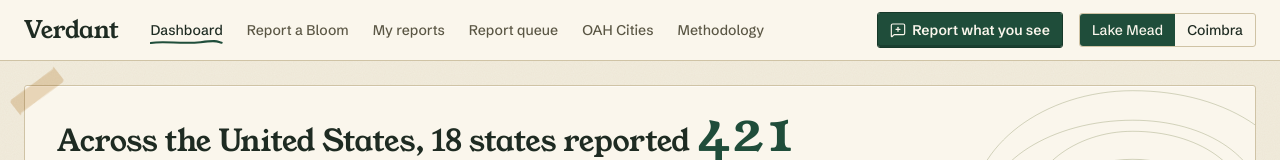
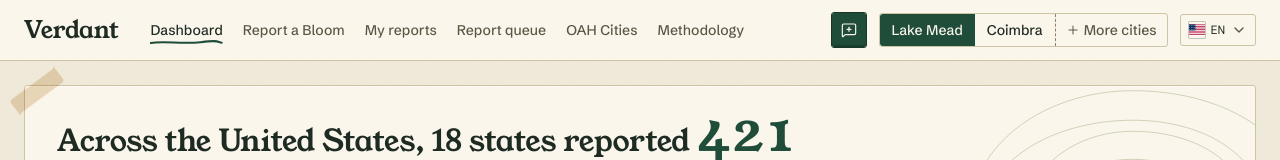
Before and after one commit to NathanDiep123/Verdant, a React (Vite) app: page / in a window 1280 px wide. Shown: the top 160 px of the page. Built offline with nearby package versions, Linux system fonts and the light colour scheme.

Commit message:
feat(header): more-cities segment, language switch with flags, translated header, sheet and footer

```diff
--- /dev/null
+++ b/src/components/Flags.tsx
@@ -0,0 +1,51 @@
+import type { ReactNode } from "react";
+import type { Lang } from "@/i18n/lang";
+import { cn } from "@/lib/utils";
+
+const stripes = Array.from({ length: 7 }, (_, i) => i * 2);
+const dots = [0, 1, 2].flatMap((r) => [0, 1, 2, 3].map((c) => [1 + c * 2, 1.25 + r * 2.5] as const));
+
+const ART: Record<Lang, ReactNode> = {
+  en: (
+    <>
+      <rect width="20" height="14" fill="#fff" />
+      {stripes.map((y) => (
+        <rect key={y} y={y} width="20" height="1" fill="#B31942" />
+      ))}
+      <rect width="8" height="7.5" fill="#0A3161" />
+      {dots.map(([x, y]) => (
+        <circle key={`${x}-${y}`} cx={x} cy={y} r="0.45" fill="#fff" />
+      ))}
+    </>
+  ),
+  pt: (
+    <>
+      <rect width="8" height="14" fill="#046A38" />
+      <rect x="8" width="12" height="14" fill="#DA291C" />
+      <circle cx="8" cy="7" r="2.6" fill="none" stroke="#FFE900" strokeWidth="0.9" />
+      <rect x="6.9" y="5.7" width="2.2" height="2.6" fill="#fff" />
+      <rect x="7.3" y="6.1" width="1.4" height="1.8" fill="#DA291C" />
+    </>
+  ),
+  es: (
+    <>
+      <rect width="20" height="14" fill="#AA151B" />
+      <rect y="3.5" width="20" height="7" fill="#F1BF00" />
+    </>
+  ),
+};
+
+export function Flag({ lang, className }: { lang: Lang; className?: string }) {
+  return (
+    <svg
+      viewBox="0 0 20 14"
+      width="20"
+      height="14"
+      aria-hidden="true"
+      focusable="false"
+      className={cn("shrink-0 rounded-[1px] ring-1 ring-foreground/25", className)}
+    >
+      {ART[lang]}
+    </svg>
+  );
+}
--- /dev/null
+++ b/src/components/LanguageSwitch.tsx
@@ -0,0 +1,34 @@
+import { Flag } from "@/components/Flags";
+import { Select, SelectContent, SelectItem, SelectTrigger } from "@/components/ui/select";
+import { COMMON } from "@/i18n/common";
+import { fmt, LANGS, LANG_CODE, LANG_NAME, type Lang } from "@/i18n/lang";
+import { useLang, useStrings } from "@/state/LanguageContext";
+
+export function LanguageSwitch() {
+  const { lang, setLang } = useLang();
+  const s = useStrings(COMMON);
+  return (
+    <Select value={lang} onValueChange={(v) => setLang(v as Lang)}>
+      <SelectTrigger
+        aria-label={fmt(s.languageLabel, { name: LANG_NAME[lang] })}
+        className="h-8 gap-1 rounded-sm border-border px-1.5 py-0 md:gap-1.5 md:px-2"
+      >
+        <Flag lang={lang} />
+        <span className="sr-only font-mono text-xs md:not-sr-only">{LANG_CODE[lang]}</span>
+      </SelectTrigger>
+      <SelectContent
+        align="end"
+        alignItemWithTrigger={false}
+        className="w-auto min-w-44 rounded-sm border-input p-1 shadow-none"
+      >
+        {LANGS.map((l) => (
+          <SelectItem key={l} value={l} className="gap-2.5">
+            <Flag lang={l} />
+            <span className="flex-1">{LANG_NAME[l]}</span>
+            <span className="mr-5 font-mono text-xs text-muted-foreground">{LANG_CODE[l]}</span>
+          </SelectItem>
+        ))}
+      </SelectContent>
+    </Select>
+  );
+}
--- a/src/components/Layout.tsx
+++ b/src/components/Layout.tsx
@@ -1,34 +1,38 @@
 import { useState, type ReactNode } from "react";
 import { Link, NavLink, useLocation } from "react-router";
-import { Menu, MessageSquarePlus } from "lucide-react";
+import { Menu, MessageSquarePlus, Plus } from "lucide-react";
 import { Button, buttonVariants } from "@/components/ui/button";
 import { Sheet, SheetContent, SheetTitle } from "@/components/ui/sheet";
 import { InkUnderline } from "@/components/FieldMarks";
 import { Footer } from "@/components/Footer";
-import { RegionSwitch } from "@/components/RegionSwitch";
+import { LanguageSwitch } from "@/components/LanguageSwitch";
+import { RegionSwitch, nextCities } from "@/components/RegionSwitch";
+import { COMMON } from "@/i18n/common";
+import { useStrings } from "@/state/LanguageContext";
 import { cn } from "@/lib/utils";
 
 const NAV = [
-  { to: "/", label: "Dashboard", end: true },
-  { to: "/report", label: "Report a Bloom", end: false },
-  { to: "/my-reports", label: "My reports", end: false },
-  { to: "/rangers", label: "Report queue", end: false },
-  { to: "/oah-cities", label: "OAH Cities", end: false },
-  { to: "/methodology", label: "Methodology", end: false },
-];
+  { to: "/", key: "navDashboard", end: true },
+  { to: "/report", key: "navReport", end: false },
+  { to: "/my-reports", key: "navMyReports", end: false },
+  { to: "/rangers", key: "navQueue", end: false },
+  { to: "/oah-cities", key: "navCities", end: false },
+  { to: "/methodology", key: "navMethodology", end: false },
+] as const;
 
 export function Layout({ children }: { children: ReactNode }) {
   const [open, setOpen] = useState(false);
+  const s = useStrings(COMMON);
   const onReportPage = useLocation().pathname.startsWith("/report");
   return (
     <div className="flex min-h-screen flex-col">
       <header className="sticky top-0 z-40 border-b border-border bg-card">
-        <div className="mx-auto flex h-[60px] max-w-[1360px] items-center gap-3 px-4 md:px-6 xl:gap-8">
+        <div className="mx-auto flex h-[60px] max-w-[1360px] items-center gap-2 px-3 sm:gap-3 sm:px-4 md:px-6 xl:gap-8">
           <Button
             variant="ghost"
             size="icon"
             className="xl:hidden"
-            aria-label="Open navigation"
+            aria-label={s.openNavigation}
             onClick={() => setOpen(true)}
           >
             <Menu strokeWidth={1.75} />
@@ -36,7 +40,7 @@ export function Layout({ children }: { children: ReactNode }) {
           <NavLink to="/" className="font-heading text-2xl leading-none tracking-[-0.01em] text-foreground">
             Verdant
           </NavLink>
-          <nav aria-label="Main" className="hidden h-full items-stretch gap-6 xl:flex">
+          <nav aria-label="Main" className="hidden h-full items-stretch gap-5 xl:flex">
             {NAV.map((n) => (
               <NavLink
                 key={n.to}
@@ -44,25 +48,31 @@ export function Layout({ children }: { children: ReactNode }) {
                 end={n.end}
                 className={({ isActive }) =>
                   cn(
-                    "flex items-center text-sm font-medium transition-colors duration-[120ms]",
+                    "flex items-center text-sm font-medium whitespace-nowrap transition-colors duration-[120ms]",
                     isActive ? "text-foreground" : "text-muted-foreground hover:text-foreground",
                   )
                 }
               >
                 {({ isActive }) =>
-                  isActive ? <InkUnderline tone="primary">{n.label}</InkUnderline> : n.label
+                  isActive ? <InkUnderline tone="primary">{s[n.key]}</InkUnderline> : s[n.key]
                 }
               </NavLink>
             ))}
           </nav>
-          <div className="ml-auto flex items-center gap-3 md:gap-4">
+          <div className="ml-auto flex items-center gap-1.5 sm:gap-2 md:gap-3">
             {!onReportPage && (
-              <Link to="/report" className={cn(buttonVariants(), "hidden h-9 px-3 md:inline-flex")}>
+              <Link
+                to="/report"
+                aria-label={s.reportCta}
+                title={s.reportCta}
+                className={cn(buttonVariants(), "hidden size-9 px-0 whitespace-nowrap md:inline-flex 2xl:w-auto 2xl:px-3")}
+              >
                 <MessageSquarePlus strokeWidth={1.75} aria-hidden />
-                Report what you see
+                <span className="hidden 2xl:inline">{s.reportCta}</span>
               </Link>
             )}
             <RegionSwitch />
+            <LanguageSwitch />
           </div>
         </div>
       </header>
@@ -70,6 +80,17 @@ export function Layout({ children }: { children: ReactNode }) {
       <Sheet open={open} onOpenChange={setOpen}>
         <SheetContent side="left" className="gap-0 p-0">
           <SheetTitle className="border-b border-border px-4 py-4 font-heading text-2xl font-normal">Verdant</SheetTitle>
+          <Link
+            to="/oah-cities"
+            onClick={() => setOpen(false)}
+            className="m-4 flex flex-col gap-1 rounded-sm border border-dashed border-input px-3 py-2.5 text-sm font-medium text-muted-foreground"
+          >
+            <span className="flex items-center gap-1">
+              <Plus className="size-3.5" strokeWidth={1.75} aria-hidden />
+              {s.moreCitiesFull}
+            </span>
+            <span className="font-mono text-xs">{nextCities().join(", ")}</span>
+          </Link>
           <nav aria-label="Main" className="flex flex-col">
             {NAV.map((n) => (
               <NavLink
@@ -84,7 +105,7 @@ export function Layout({ children }: { children: ReactNode }) {
                   )
                 }
               >
-                {n.label}
+                {s[n.key]}
               </NavLink>
             ))}
           </nav>
--- a/src/components/RegionSwitch.tsx
+++ b/src/components/RegionSwitch.tsx
@@ -1,4 +1,10 @@
+import { Link, useLocation } from "react-router";
+import { Plus } from "lucide-react";
+import { siteConfigs } from "@/config/sites";
+import { COMMON } from "@/i18n/common";
+import { fmt } from "@/i18n/lang";
 import { cn } from "@/lib/utils";
+import { useStrings } from "@/state/LanguageContext";
 import { useRegion } from "@/state/RegionContext";
 
 const OPTIONS = [
@@ -6,10 +12,18 @@ const OPTIONS = [
   { id: "coimbra", label: "Coimbra" },
 ] as const;
 
+// eslint-disable-next-line react-refresh/only-export-components
+export const nextCities = () =>
+  Object.values(siteConfigs)
+    .filter((c) => c.dataStatus === "config-only")
+    .map((c) => c.name);
+
 export function RegionSwitch() {
   const { regionId, setRegionId } = useRegion();
+  const s = useStrings(COMMON);
+  const onCities = useLocation().pathname.startsWith("/oah-cities");
   return (
-    <div role="group" aria-label="Region" className="flex rounded-sm border border-border bg-card">
+    <div role="group" aria-label={s.region} className="flex rounded-sm border border-border bg-card">
       {OPTIONS.map((o) => {
         const active = regionId === o.id;
         return (
@@ -19,7 +33,7 @@ export function RegionSwitch() {
             aria-pressed={active}
             onClick={() => setRegionId(o.id)}
             className={cn(
-              "h-8 px-3 text-sm font-medium transition-colors duration-[120ms] first:rounded-l-[3px] last:rounded-r-[3px] focus-visible:relative focus-visible:outline-2 focus-visible:outline-offset-2 focus-visible:outline-ring",
+              "h-8 px-2 text-sm font-medium whitespace-nowrap transition-colors duration-[120ms] first:rounded-l-[3px] max-md:last-of-type:rounded-r-[3px] focus-visible:relative focus-visible:outline-2 focus-visible:outline-offset-2 focus-visible:outline-ring sm:px-2.5 md:px-3",
               active ? "bg-primary text-primary-foreground" : "text-foreground hover:bg-muted",
             )}
           >
@@ -27,6 +41,18 @@ export function RegionSwitch() {
           </button>
         );
       })}
+      <Link
+        to="/oah-cities"
+        title={fmt(s.moreCitiesNext, { cities: nextCities().join(", ") })}
+        className={cn(
+          "hidden h-8 items-center gap-1 rounded-r-[3px] border-l border-dashed border-input px-2.5 text-sm font-medium whitespace-nowrap transition-colors duration-[120ms] hover:bg-muted hover:text-foreground focus-visible:relative focus-visible:outline-2 focus-visible:outline-offset-2 focus-visible:outline-ring md:inline-flex",
+          onCities ? "text-foreground" : "text-muted-foreground",
+        )}
+      >
+        <Plus className="size-3.5" strokeWidth={1.75} aria-hidden />
+        <span className="2xl:hidden">{s.moreCitiesShort}</span>
+        <span className="hidden 2xl:inline">{s.moreCitiesFull}</span>
+      </Link>
     </div>
   );
 }
```
Also changed, not shown: src/components/Footer.tsx (+11 -11 lines), 1 other file (tests, documents, lock files or other folders).
